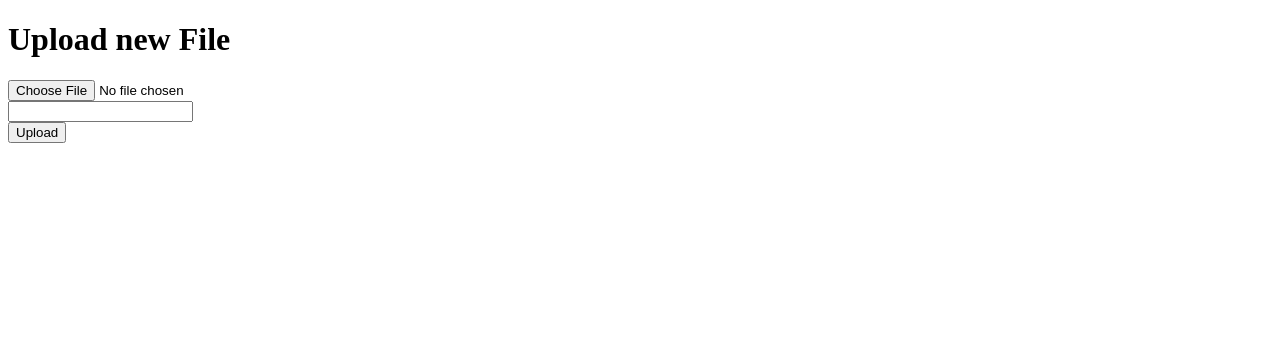
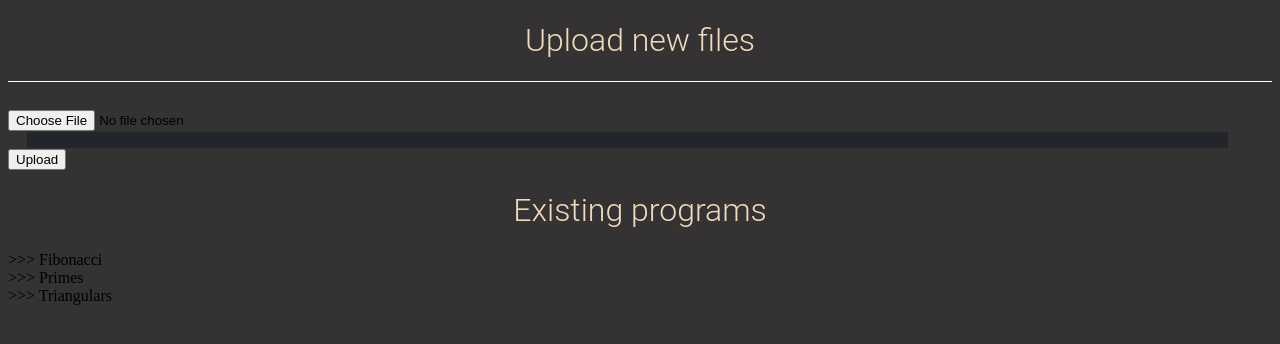
Before and after one commit to jsteng19/remote_machine, a Flask app: page /upload in a window 1280 px wide. Shown: the top 344 px of the page. Run offline with Flask 2, Linux system fonts and the light colour scheme.

Commit message:
updated upload page with site theme

```diff
--- a/main.py
+++ b/main.py
@@ -44,7 +44,8 @@ def upload_file():
             dbfile.truncate()
 
             # return redirect(url_for('uploaded_file', filename=file.filename))
-    return render_template('upload.html')
+    db = json.loads(open(os.path.join("database/programs.json")).read())
+    return render_template('upload.html' , db=db)
 
 
 @app.route('/uploads/<filename>')
--- /dev/null
+++ b/static/styles/uploadstyles.css
@@ -0,0 +1,221 @@
+/* NOTE: #343233 is the brown background color */
+/* NOTE: #efdab9 is the manila title color */
+/* NOTE: #ffd152 is the yellow side bar color */
+
+/* SIDE TAB NAVIGATION */
+#mySidenav a {
+  position: absolute;
+  left: -80px;
+  transition: 0.3s;
+  padding: 15px;
+  width: 100px;
+  text-decoration: none;
+  font-size: 20px;
+  color:#ffd152;
+  border-radius: 0 5px 5px 0;
+  font-family: 'Roboto',sans-serif;
+}
+#test{
+width:50%;
+left:50%;
+padding: 0;
+margin: 0;
+}
+#mySidenav a:hover {
+  left: 0;
+  color: #343233;
+}
+
+
+#home {
+  top: 10.6%;
+  background-color: #ffd152;
+}
+
+#about {
+  top: 19%;
+  background-color: #ffd152;
+}
+
+#contact {
+  top: 27.4%;
+  background-color: #ffd152
+}
+/* END SIDE TAB NAVIGATION */
+
+body{
+  background-color: #343233;
+}
+html{
+  scroll-behavior: smooth;
+  overflow-y:hidden;
+}
+/* VERTICAL LINE ON TOP */
+.topline{
+    display: block;
+    height: 12px;
+    border: 0;
+    border-top: 1px solid #ccc;
+    margin: 1em 0;
+    padding: 0;
+    border-color: #FFFFFF;
+}
+/* END VERTICAL LINE ON TOP */
+
+/* TITLE OF WEBSITE */
+.toptitle{
+  font-weight: 300;
+  text-align:center;
+  color: #efdab9;
+  font-family:'Roboto', sans-serif;
+}
+/* BUTTONS DIV */
+/* END BUTTONS DIV */
+
+/* JS ACTIVE CLASS */
+.active{
+  color:#000000;
+  background-color:#FFFFFF;
+}
+/* END JS ACTIVE CLASS */
+
+/* MAIN BUTTONS IN .BUTTONS DIV*/
+a.button1{
+  display:inline-block;
+  padding: 0.35em 1.2em;
+  border: 0.1em solid #FFFFFF;
+  MARGIN: 0 0.3em 0.3em 0;
+  border-radius:0.12em;
+  box-sizing: border-box;
+  text-decoration:none;
+  font-family: 'Roboto', sans-serif;
+  font-weight:300;
+  color:#efdab9;
+  text-align:center;
+  transition: all 0.2em;
+  justify-content: center;
+}
+a.button1:hover{
+  color:#000000;
+  background-color:#FFFFFF;
+}
+@media all and (max-width:30em){
+  a.button1{
+    display:inline-block;
+    margin: 0.4em auto;
+  }
+}
+/* END MAIN BUTTONS */
+
+/* START OF CONSOLE DIV */
+div.absolute {
+  color:white;
+  position: absolute;
+  background-color: #22252B;
+  width: 80%;
+  height: 300px;
+  bottom: -70%;
+  left: 8%;
+  padding: 0px;
+  margin: 20px;
+  border-style: solid;
+  border-width: 5px;
+  border-color: #22252B;
+  box-shadow: 0px 8px 16px 0px #1E2025;
+}
+ul.console{
+  list-style-type:none;
+  color:white;
+  font-family: 'Roboto',"Lucida Console", "Times New Roman", sans-serif;
+/* END OF CONSOLE DIV */
+}
+/* START OF UP ARROW DIV */
+.button2{
+  background-color: #22252B;
+  color: #EEF1F6;
+}
+/* START OF INPUT TAG CSS*/
+input[type="text"] {
+    color:whitesmoke;
+    background-color:#22252B;
+    border-style:none;
+    padding: 0px;
+    left: 8%;
+    width: 95%;
+    margin-left: 1.5%;
+    font-size: 14px;
+}
+
+/* START OF CURSOR CSS*/
+#inputDiv	i {
+	position: absolute;
+	width: 6px;
+	height: 80%;
+	background-color:whitesmoke ;
+	left: 1.5%;
+	top: 10%;
+	animation-name: blink;
+	animation-duration: 800ms;
+	animation-iteration-count: infinite;
+	opacity: 0;
+}
+
+#inputDiv input:focus + i {
+	display: none;
+}
+
+@keyframes blink {
+	from { opacity: 2; }
+	to { opacity: 0; }
+}
+#rundiv{
+  text-align:center
+}
+#buttdiv{
+  text-align:center;
+}
+#inputDiv{
+position:relative;
+background-color:#22252B;
+height:10%;
+border-style: inset;
+border-top: none;
+}
+#input:focus{
+  outline-width: 0;
+}
+#inputLog{
+  position:relative;
+  background-color:#22252B;
+  border-style: inset;
+  border-bottom: none;
+  height:10vh;
+  overflow-y: auto;
+  padding-bottom: 3vh;
+  /*
+  background-color:#343233;
+
+  border-color:#EEF1F6;
+  color:#efdab9;
+  padding: 0.35em 1.2em;
+  border: 0.1em solid #FFFFFF;
+  margin-right: 0 0.3em 0.3em 0;
+  margin-top: 0 0.3em 0.3em 0;
+  margin-bottom: 0 0.3em 0.3em 0;
+  border-radius:0.12em;
+  box-sizing: border-box;
+  text-decoration:none;
+  font-family: 'Roboto', sans-serif;
+  font-weight:300;
+  */
+}
+ul.a {
+  list-style-type: none;
+  margin:0;
+  padding:0;
+}
+li::before {
+margin:none;
+padding:none;
+content: ">>> ";
+}
--- a/templates/upload.html
+++ b/templates/upload.html
@@ -1,6 +1,8 @@
-<!doctype html>
-    <title>Upload new File</title>
-    <h1>Upload new File</h1>
+<!DOCTYPE HTML>
+
+<title>Upload new File</title>
+      <h1 class = "toptitle">Upload new files</h1>
+      <hr class = "topline">
     <form method=post enctype=multipart/form-data>
       <input type='file' name='file'>
       <br>
@@ -8,3 +10,26 @@
       <br>
       <input type=submit value=Upload>
     </form>
+
+<html lang = "en">
+  <head>
+    <meta charset = "utf-8"/>
+  </head>
+    <body>
+
+
+        <link rel= "stylesheet" type= "text/css" href= "{{ url_for('static',filename='styles/uploadstyles.css')}}">
+
+
+
+            <h1 class = "toptitle">Existing programs</h1>
+            <ul class = "a" style="list-style-type:disc;">
+              {% for program in db %}
+                <li>{{program["name"]}}</li>
+              {% endfor %}
+           </ul>
+
+        <br>
+
+    </body>
+</html>
```
